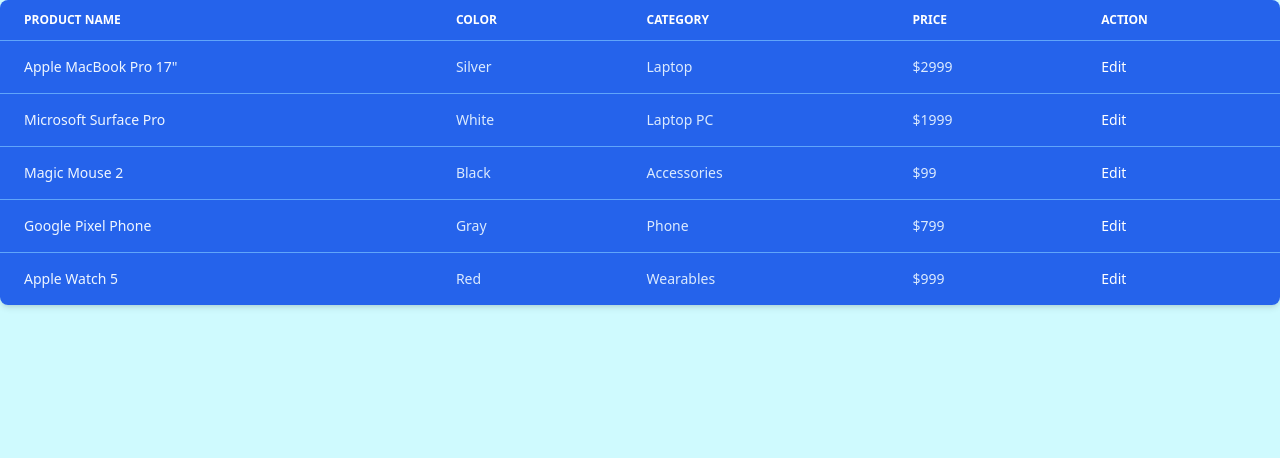
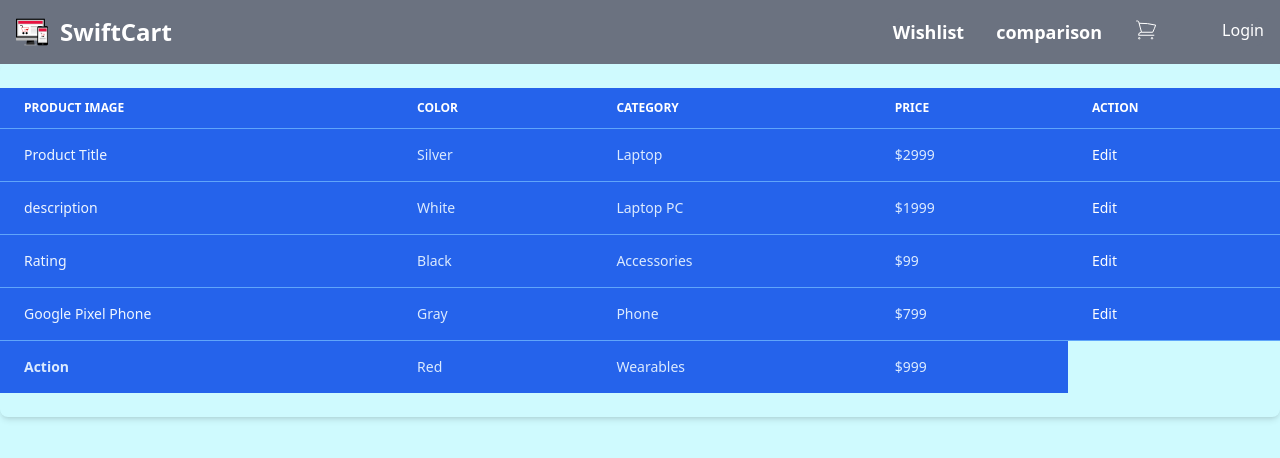
Before and after one commit to SABELOMAWELA/SABELOMAWELA-JSF-Portfolio_Piece_SABMAW527_JSE2401_GROUP--C_SABELO-MAWELA_JSF04, a Vue app: page /comparison in a window 1280 px wide. Shown: the top 458 px of the page. Built offline with nearby package versions, Linux system fonts and the light colour scheme.

Commit message:
"Added 'Add to Comparison' button to cards component, updated comparison component with new table headers and removed edit link, and added navbar to comparison component"

```diff
--- a/src/components/ProductDetail.vue
+++ b/src/components/ProductDetail.vue
@@ -80,7 +80,7 @@
 
     const addToWishlist = (product) => {
       wishlistStore.addToWishlist(product);
-      console.log(`${product.title} added to wishlist!`);  // Debug line to ensure this is called
+      console.log(`${product.title} added to wishlist!`);
     };
 
     onMounted(fetchProduct);
--- a/src/components/cards.vue
+++ b/src/components/cards.vue
@@ -40,10 +40,14 @@
                   <path stroke="currentColor" strokeLinecap="round" strokeLinejoin="round" strokeWidth="2" d="M12.01 6.001C6.5 1 1 8 5.782 13.001L12.011 20l6.23-7C23 8 17.5 1 12.01 6.002Z" />
                 </svg>
               </button>
+              <button @click.stop="addToComparison(product)">
+                <svg class="me-1.5 h-5 w-5 hover:fill-green-500" aria-hidden="true" xmlns="http://www.w3.org/2000/svg" width="24" height="24" fill="none" viewBox="0 0 24 24" transform="scale(1.6)">
+                  <path stroke="currentColor" strokeLinecap="round" strokeLinejoin="round" strokeWidth="2" d="M19 12H5m7 7V5" />
+                </svg>
+              </button>
               <button @click.stop="addToCart(product)" class="inline-flex justify-center whitespace-nowrap rounded-lg bg-cyan-700 px-3 py-2 text-sm font-medium text-white hover:bg-cyan-900 focus-visible:outline-none focus-visible:ring focus-visible:ring-indigo-300 transition-colors">
                 Add To Cart
               </button>
-
             </div>
           </div>
         </div>
@@ -54,7 +58,7 @@
 
 <script>
 import { useRouter } from 'vue-router';
-import { cartStore, wishlistStore } from '../router/store';
+import { cartStore, wishlistStore,  } from '../router/store';
 
 export default {
   name: 'cards',
@@ -80,7 +84,12 @@
       console.log('Product added to wishlist:', product);
     };
 
-    return { handleClick, addToCart, addToFavourites };
+    // const addToComparison = (product) => {
+    //   comparisonStore.addToComparison(product);
+    //   console.log('Product added to comparison:', product);
+    // };
+
+    return { handleClick, addToCart, addToFavourites,  };
   }
 };
 </script>
--- a/src/components/comparison.vue
+++ b/src/components/comparison.vue
@@ -1,12 +1,12 @@
 <template>
 
-
-<div class="relative overflow-x-auto shadow-md sm:rounded-lg">
+<navbar/>
+<div class="relative overflow-x-auto shadow-md sm:rounded-lg py-6">
     <table class="w-full text-sm text-left rtl:text-right text-blue-100 dark:text-blue-100">
         <thead class="text-xs text-white uppercase bg-blue-600 border-b border-blue-400 dark:text-white">
             <tr>
                 <th scope="col" class="px-6 py-3">
-                    Product name
+                    Product Image
                 </th>
                 <th scope="col" class="px-6 py-3">
                     Color
@@ -25,7 +25,7 @@
         <tbody>
             <tr class="bg-blue-600 border-b border-blue-400 hover:bg-blue-500">
                 <th scope="row" class="px-6 py-4 font-medium text-blue-50 whitespace-nowrap dark:text-blue-100">
-                    Apple MacBook Pro 17"
+                   Product Title
                 </th>
                 <td class="px-6 py-4">
                     Silver
@@ -42,7 +42,7 @@
             </tr>
             <tr class="bg-blue-600 border-b border-blue-400 hover:bg-blue-500">
                 <th scope="row" class="px-6 py-4 font-medium text-blue-50 whitespace-nowrap dark:text-blue-100">
-                    Microsoft Surface Pro
+                    description
                 </th>
                 <td class="px-6 py-4">
                     White
@@ -59,7 +59,7 @@
             </tr>
             <tr class="bg-blue-600 border-b border-blue-400 hover:bg-blue-500">
                 <th scope="row" class="px-6 py-4 font-medium text-blue-50 whitespace-nowrap dark:text-blue-100">
-                    Magic Mouse 2
+                    Rating
                 </th>
                 <td class="px-6 py-4">
                     Black
@@ -92,8 +92,8 @@
                 </td>
             </tr>
             <tr class="bg-blue-600 border-blue-400 hover:bg-blue-500">
-                <th scope="row" class="px-6 py-4 font-medium text-blue-50 whitespace-nowrap dark:text-blue-100">
-                    Apple Watch 5
+                <th scope="col" class="px-6 py-3">
+                    Action
                 </th>
                 <td class="px-6 py-4">
                     Red
@@ -104,12 +104,18 @@
                 <td class="px-6 py-4">
                     $999
                 </td>
-                <td class="px-6 py-4">
-                    <a href="#" class="font-medium text-white hover:underline">Edit</a>
-                </td>
+
             </tr>
         </tbody>
     </table>
 </div>
 
 </template>
+<script>
+import navbar from './navbar.vue';
+export default {
+  components: {
+    navbar
+  },
+};
+</script>
```
